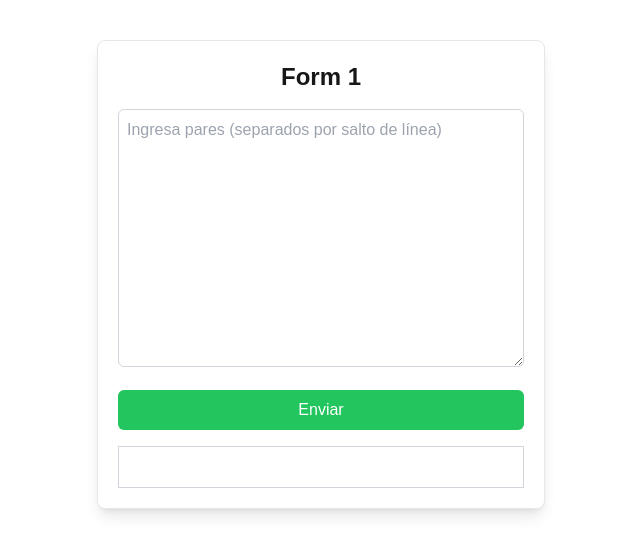
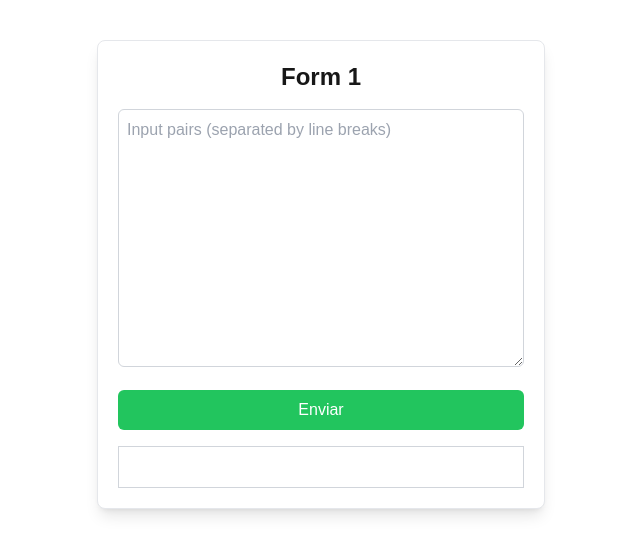
Before and after one commit to Etyvaldir607/challenges-app-frontend, a Next.js app: page /problem-1 in a window 1280 px wide. Shown: the top 554 px of the page, without its empty margins (319-959 px from the left). Built offline with nearby package versions, Linux system fonts and the light colour scheme.

Commit message:
added - tranlated messages

```diff
--- a/components/FormProblemOneComponent.tsx
+++ b/components/FormProblemOneComponent.tsx
@@ -36,7 +36,7 @@ export default function FormProblemOneComponent() {
       if (res.data?.attacks)
         setOutput(`${res.data?.attacks}`);
     } catch (error) {
-      console.error('Error al enviar los datos:', error);
+      console.error('Error sending data:', error);
     }
   };
 
@@ -51,7 +51,7 @@ export default function FormProblemOneComponent() {
           rows={10}
           cols={30}
           className="w-full p-2 border border-gray-300 rounded-md focus:outline-none focus:ring-2 focus:ring-blue-500"
-          placeholder="Ingresa pares (separados por salto de línea)"
+          placeholder="Input pairs (separated by line breaks)"
         />
         <button
           type="submit"
--- a/components/FormProblemTwoComponent.tsx
+++ b/components/FormProblemTwoComponent.tsx
@@ -23,7 +23,7 @@ export default function FormProblemTwoComponent() {
       if (res.data?.result)
         setOutput(`${res.data?.result}`);
     } catch (error) {
-      console.error('Error al enviar los datos:', error);
+      console.error('Error sending data:', error);
     }
   };
 
@@ -38,7 +38,7 @@ export default function FormProblemTwoComponent() {
           rows={10}
           cols={30}
           className="w-full p-2 border border-gray-300 rounded-md focus:outline-none focus:ring-2 focus:ring-blue-500"
-          placeholder="Ingresa pares (separados por salto de línea)"
+          placeholder="Input string"
         />
         <button
           type="submit"
```
